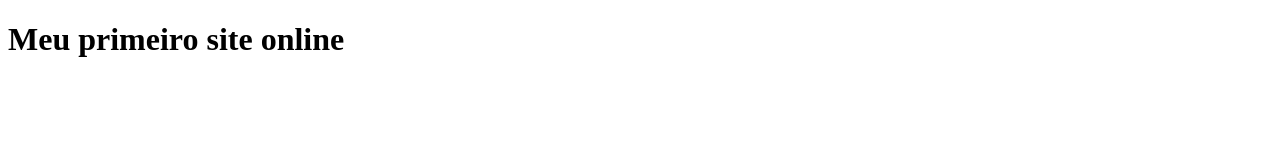
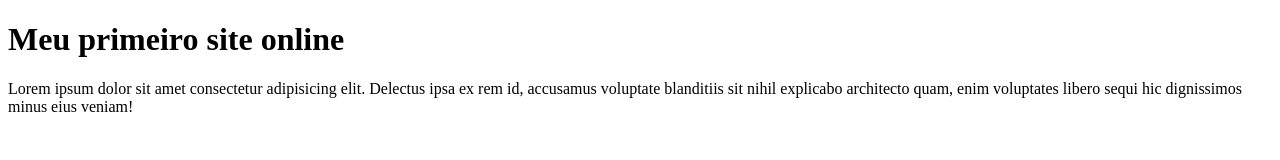
Before and after one commit to liberato-utfpr/dw1, a plain HTML site: page index.html in a window 1280 px wide. Drawn offline with Linux system fonts and the light colour scheme.

Commit message:
Update index.html

```diff
--- a/index.html
+++ b/index.html
@@ -8,6 +8,7 @@
 </head>
 <body>
     <h1>Meu primeiro site online</h1>
+    <p>Lorem ipsum dolor sit amet consectetur adipisicing elit. Delectus ipsa ex rem id, accusamus voluptate blanditiis sit nihil explicabo architecto quam, enim voluptates libero sequi hic dignissimos minus eius veniam!</p>
 
 </body>
 </html>
```
